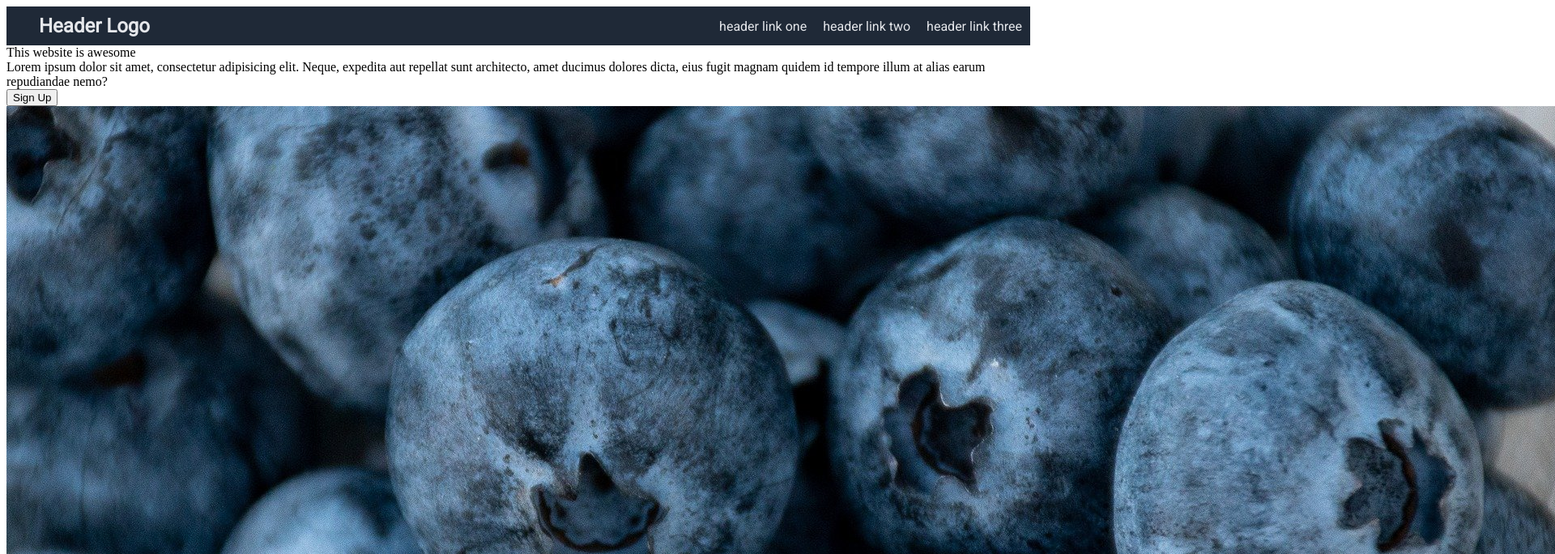
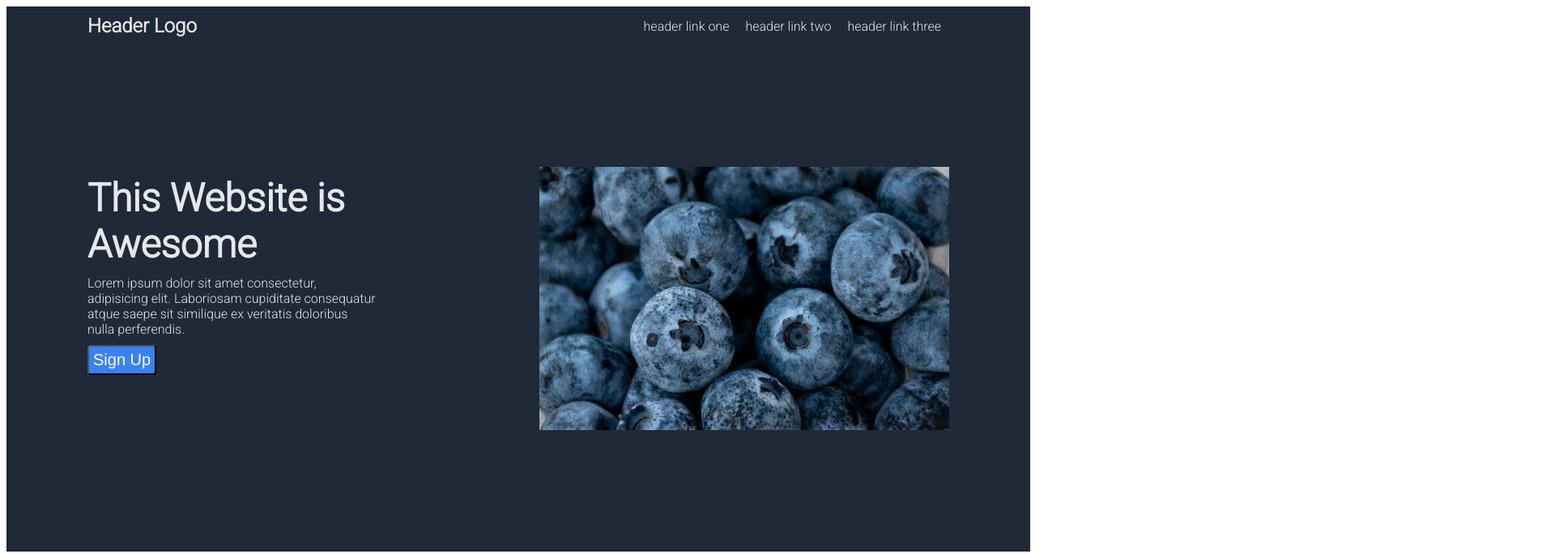
Before and after one commit to mtnwalrus/Foundations-Landing-Page, a plain HTML site: page index.html in a window 1280 px wide. Shown: the top 684 px of the page at 81% size, 1920 px wide, since content can reach past the window. Drawn offline with Linux system fonts and the light colour scheme; files whose address does not match are found by name.

Commit message:
Complete rough in of header section and first section on landing page

```diff
--- a/index.html
+++ b/index.html
@@ -4,7 +4,9 @@
         <meta charset="UTF-8">
         <title>My First Webpage</title>
         <link rel="stylesheet" href="style.css">
-        <link rel="stylesheet" href='https://fonts.googleapis.com/css?family=Roboto'>
+        <link rel="preconnect" href="https://fonts.googleapis.com">
+        <link rel="preconnect" href="https://fonts.gstatic.com" crossorigin>
+        <link href="https://fonts.googleapis.com/css2?family=Roboto:wght@300&display=swap" rel="stylesheet">
     </head>
 
     <body>
@@ -16,9 +18,12 @@
             <div class="header-link">header link three</div>
         </div>
         <div class="first">
-            <div class="first-title">This website is awesome</div>
-            <div class="text">Lorem ipsum dolor sit amet, consectetur adipisicing elit. Neque, expedita aut repellat sunt architecto, amet ducimus dolores dicta, eius fugit magnam quidem id tempore illum at alias earum repudiandae nemo?</div>
+            <div class="container-1">
+            <div class="first-title">This Website is Awesome</div>
+            <div class="text">Lorem ipsum dolor sit amet consectetur, adipisicing elit. Laboriosam cupiditate consequatur atque saepe sit similique ex veritatis doloribus nulla perferendis.</div>
+
             <button type="button">Sign Up</button>
+        </div>
             <img src="/home/abe/repos/Foundations-Landing-Page/blueberries-g9991556cd_1920.jpg" alt="Blueberries">
         </div>
     </div>
--- a/style.css
+++ b/style.css
@@ -12,13 +12,14 @@
     display: flex;
     justify-content: flex-end;
     align-items: center;
+    padding-right: 100px;
 
 }
 
 .header-logo {
     font-size: 24px;
     font-weight: bold;
-    padding: 10px 40px;
+    padding: 10px 100px;
     margin-right: auto;
 
 }
@@ -26,3 +27,42 @@
     padding: 10px;
 
 }
+
+.first {
+    background-color: #1F2937;
+    color:#E5E7EB;
+    font-family: 'Roboto';
+    display: flex;
+}
+
+.container-1 {
+    display: flex;
+    flex-direction: column;
+    flex:  1;
+    padding: 10px 100px;
+    margin-top: 150px;
+    gap: 10px;
+}
+
+.first-title {
+    font-size: 48px;
+    font-weight: 700;
+}
+
+button {
+
+    align-self: flex-start;
+    background-color: #3882f6;
+    border-radius: 4px;
+    padding: 5px;
+    font-size: 20px;
+    color: white;
+    flex-shrink: 1;
+}
+
+img {
+    max-width: 40%;
+    margin: 150px 100px;
+}
+
+/*Bottom of first container*/
```
